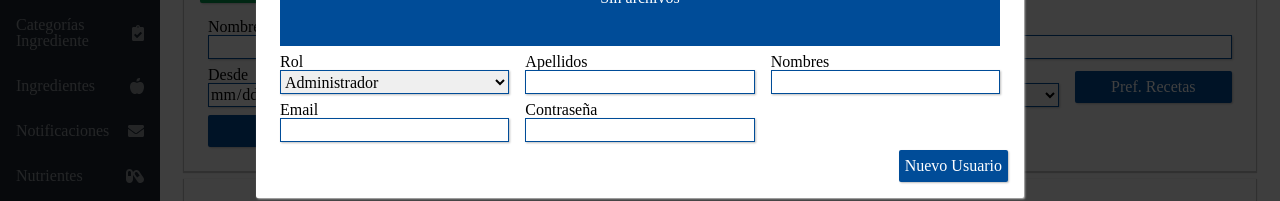
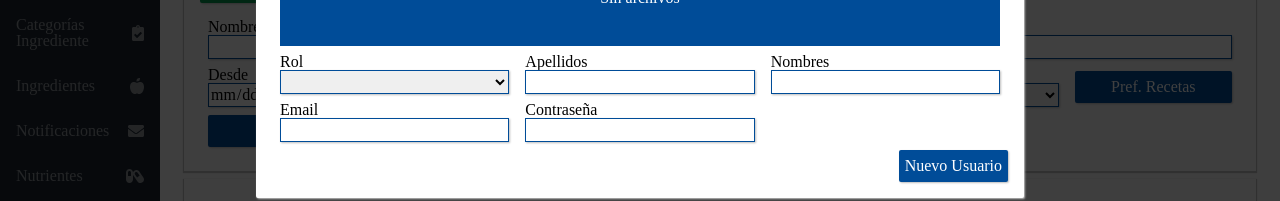
Before and after one commit to Jibaru/cooking-app-admin, a Vue app: page /usuarios in a window 1280 px wide. Shown: the part 133-334 px from the top of the page. Built offline with nearby package versions, Linux system fonts and the light colour scheme; a web font is replaced by a local one.

Commit message:
Added modelValue prop, changeModel method

```diff
--- a/src/components/ui/BaseSelect.vue
+++ b/src/components/ui/BaseSelect.vue
@@ -1,8 +1,23 @@
 <template>
-  <select>
+  <select :value="modelValue" @input="changeModelValue($event)">
     <slot></slot>
   </select>
 </template>
+<script>
+export default {
+  emits: ["update:modelValue"],
+  props: {
+    modelValue: {
+      type: String,
+    },
+  },
+  methods: {
+    changeModelValue(event) {
+      this.$emit("update:modelValue", event.target.value);
+    },
+  },
+};
+</script>
 <style lang="scss" scoped>
 select {
   @include low-shadow;
```
